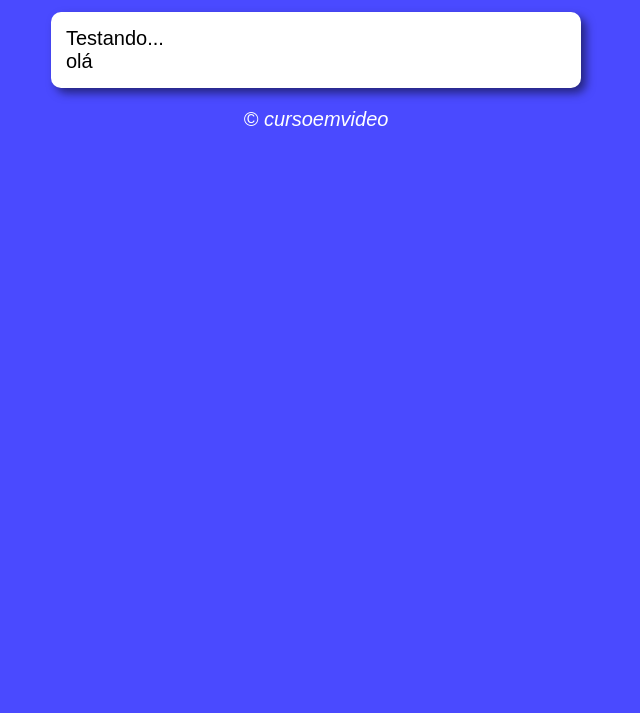
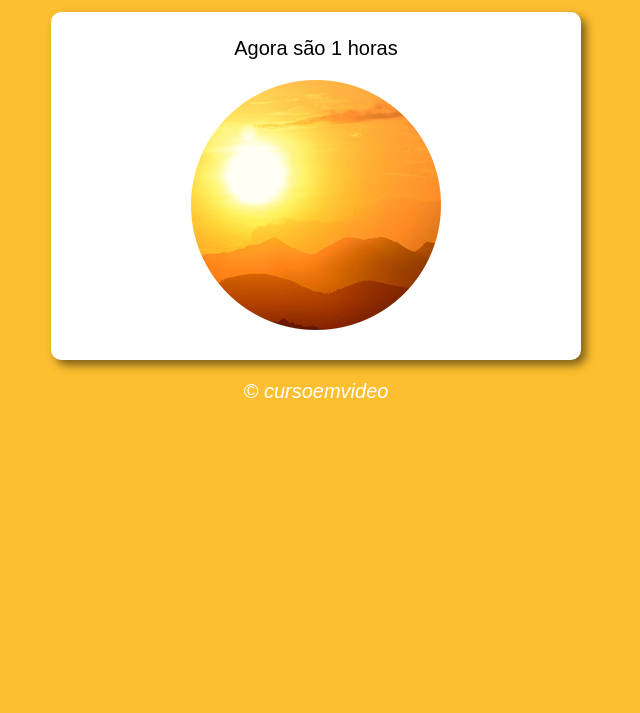
Before and after one commit to Salfff/javascript, a plain HTML site: page exercicios/aula006ex/ex014/modelo.html in a window 1280 px wide. Shown: the part 87-800 px from the top of the page, without its empty margins (324-964 px from the left). Drawn offline with Linux system fonts and the light colour scheme.

Commit message:
javascript aulao006 ex014

```diff
--- a/exercicios/aula006ex/ex014/modelo.html
+++ b/exercicios/aula006ex/ex014/modelo.html
@@ -6,17 +6,17 @@
     <title>Modelo de exercício</title>
     <link rel="stylesheet" href="style.css">
 </head>
-<body>
+<body onload="carregar()">
     <header>
-        <h1>Título</h1>
+        <h1>Hora do Dia</h1>
     </header>
     <section>
-        <div>
-            Testando...
+        <div id="msg">
+            Aqui vai aparecer a hora
         </div>
 
-        <div>
-            olá
+        <div id="foto">
+            <img src="" alt="Foto do amanhecer" id="img">
         </div>
     </section>
     <footer>
--- a/exercicios/aula006ex/ex014/script.js
+++ b/exercicios/aula006ex/ex014/script.js
@@ -0,0 +1,21 @@
+function carregar () {
+var msg = window.document.getElementById('msg')
+var img = window.document.getElementById('img')
+var date = new Date()
+var hora = date.getHours()
+msg.innerHTML = `Agora são ${hora} horas`
+
+if(hora >=0 && hora < 12) {
+    //Bom dia
+    img.src = 'foto-manha.png';
+    document.body.style.backgroundColor = '#fdbf30'
+} else if(hora < 18) {
+    //Boa tarde
+    img.src = 'foto-tarde.png'
+    document.body.style.backgroundColor = '#966060'
+} else {
+    //boa noite
+    img.src = 'foto-noite.png';
+    document.body.style.backgroundColor = '#101d1e'
+}
+}
--- a/exercicios/aula006ex/ex014/style.css
+++ b/exercicios/aula006ex/ex014/style.css
@@ -19,6 +19,11 @@ section {
     box-shadow: 5px 5px 10px rgba(0, 0, 0, 0.514);
 }
 
+div {
+    text-align: center;
+    padding: 10px;
+}
+
 footer {
         color: white;
         text-align: center;
```
